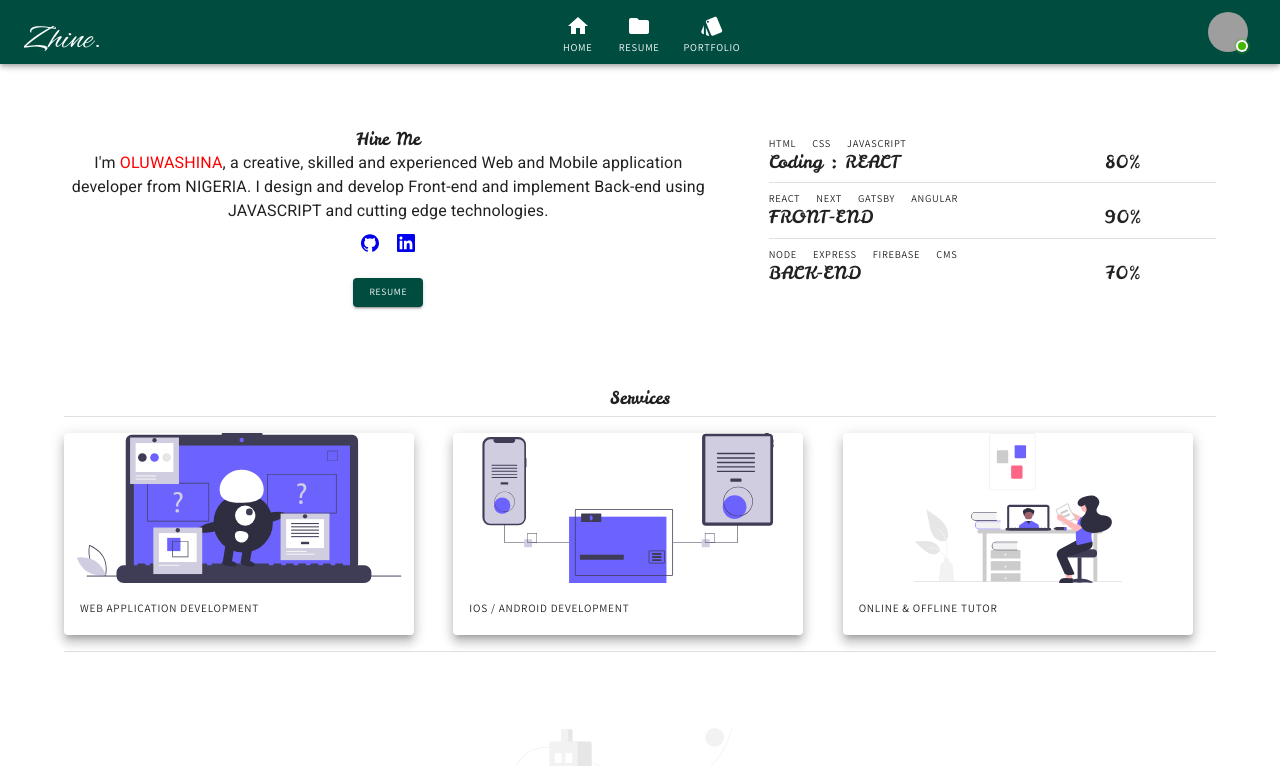
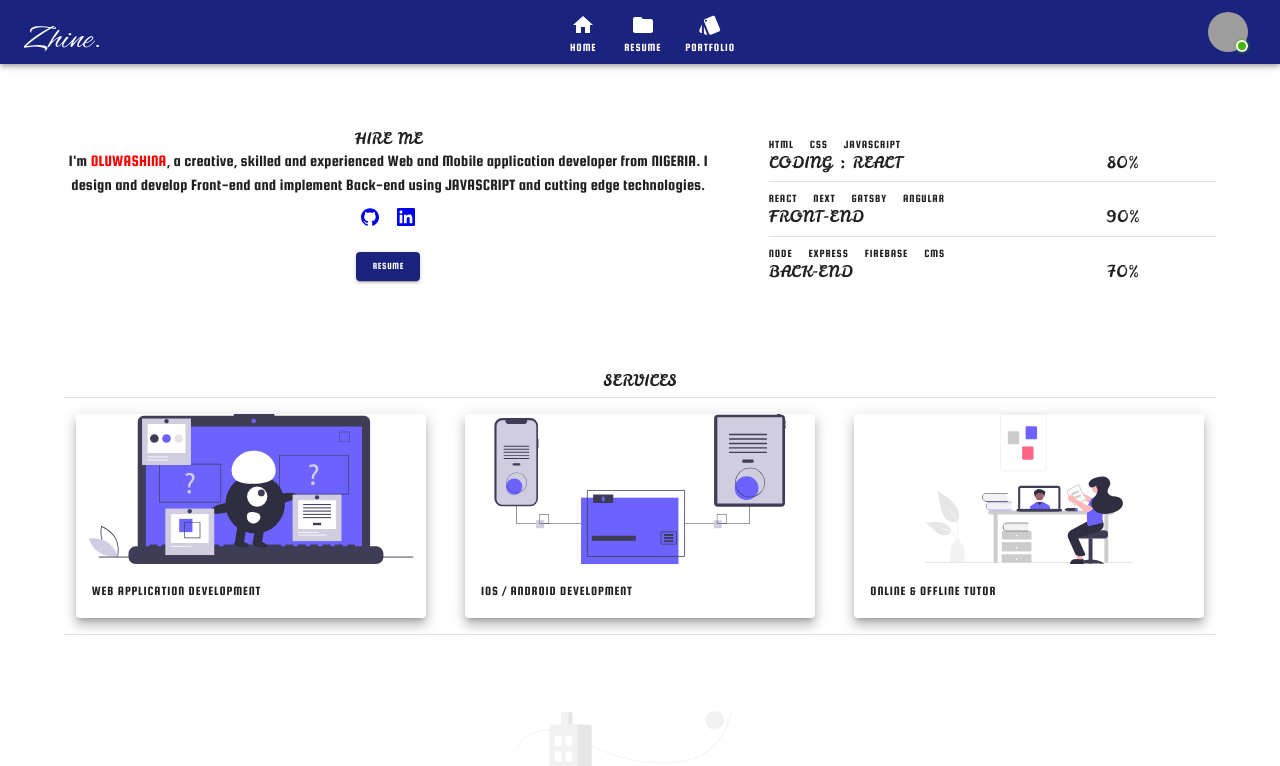
Before and after one commit to Holuwashina/portfolio, a Next.js app: page / in a window 1280 px wide. Shown: the top 766 px of the page. Built offline with nearby package versions, Linux system fonts and the light colour scheme; grey boxes are pictures that could not be loaded.

Commit message:
Editing...

```diff
--- a/assets/styles/appTheme.js
+++ b/assets/styles/appTheme.js
@@ -1,6 +1,7 @@
 import { createTheme } from "@mui/material/styles"
 import "@fontsource/alex-brush"
 import "@fontsource/roboto"
+import "@fontsource/squada-one"
 import "@fontsource/leckerli-one"
 import "@fontsource/assistant"
 
@@ -8,9 +9,9 @@ let theme = createTheme({
     palette: {
         mode: "light",
         primary: {
-            main: "#004d40",
-            light: "#39796b",
-            dark: "#00251a"
+            main: "#1a237e",
+            light: "#534bae",
+            dark: "#000051"
         },
         secondary: {
             main: "#6a1b9a",
@@ -23,48 +24,38 @@ let theme = createTheme({
 
 theme = createTheme(theme, {
     typography: {
-        h6: {
-            fontFamily: "assistant",
-            fontWeight: 400,
-            fontSize: "1.1rem"
-        },
         h5: {
-            fontFamily: "leckerli One",
-            fontSize: "1.1rem"
+            fontFamily: ["leckerli One","Segoe UI", "Roboto"].join(","),
+            fontSize: "1rem",
+            textTransform: "uppercase",
         },
         h4: {
-            fontFamily: "Alex brush",
-            // fontWeight: 200
+            fontFamily: ["Alex brush","Segoe UI", "Roboto"].join(","),
         },
         body1: {
-            fontFamily: "roboto",
-            fontWeight: 400,
+            fontFamily: ["squada one","Segoe UI", "Roboto"].join(","),
         },
         body2: {
-            fontFamily: "assistant",
-            fontWeight: 400,
-            fontSize: "0.65rem",
-            letterSpacing: "0.07em",
+            fontFamily: ["squada one","Segoe UI", "Roboto"].join(","),
+            fontSize: "0.7rem",
+            letterSpacing: "0.08em",
         },
         button: {
-            fontFamily: "assistant",
+            fontFamily: ["squada one","Segoe UI", "Roboto"].join(","),
         },
         subtitle1: {
-            fontFamily: "assistant",
-            fontWeight: 400,
-            fontSize: "0.7rem",
+            fontFamily: ["squada one","Segoe UI", "Roboto"].join(","),
+            fontSize: "0.8rem",
             letterSpacing: "0.07em",
             textTransform: "uppercase",
         },
         subtitle2: {
-            fontFamily: "assistant",
-            fontWeight: 400,
-            fontSize: "0.8rem",
+            fontFamily: ["squada one","Segoe UI", "Roboto"].join(","),
+            fontSize: "0.9rem",
         },
         caption: {
-            fontFamily: "assistant",
-            fontWeight: 400,
-            fontSize: "0.6rem",
+            fontFamily: ["squada one","Segoe UI", "Roboto"].join(","),
+            fontSize: "0.8rem",
         },
     },
 
@@ -129,8 +120,7 @@ theme = createTheme(theme, {
         MuiChip: {
             styleOverrides: {
                 root: {
-                    fontFamily: "assistant",
-                    fontWeight: 400,
+                    fontFamily: "squada one",
                     fontSize: "0.6rem",
                     letterSpacing: "0.07em",
                     textTransform: "uppercase",
--- a/components/LinkWidget.js
+++ /dev/null
@@ -1,24 +0,0 @@
-import Link from "next/link";
-import Box from "@mui/material/Box";
-import IconButton from "@mui/material/IconButton";
-import Typography from "@mui/material/Typography";
-
-const LinkWidget = (props) => {
-   const {children, name, path} = props
-    return (
-        <>
-            <Link href={path}>
-                <Box sx={{ textAlign: 'center' }}>
-                    <IconButton color="inherit" size='small'>
-                        {children}
-                    </IconButton>
-                    <Typography variant='body2' sx={{ marginTop: '-3px' }}>
-                        {name}
-                    </Typography>
-                </Box>
-            </Link>
-        </>
-    )
-}
-
-export default LinkWidget;
--- a/sections/Footer.js
+++ b/sections/Footer.js
@@ -161,7 +161,7 @@ const steps = [
 	},
 	{
 		question: `What's the price you charge on a project ?`,
-		answer: `Price of a project is derived from these factors ( application category and complexity ).`,
+		answer: `Price of a project is determined by the complexity and some others technical aspect of the application.`,
 	},
 ];
 
@@ -183,7 +183,7 @@ export function TextMobileStepper() {
 			<Paper>
 				<Divider sx={{ pb: 3, pt: 2 }}>
 					<Typography variant="h5" textAlign="center">
-						FAQS
+						ABOUT ME
 					</Typography>
 				</Divider>
 				<Typography textAlign="left" sx={{ ml: 3 }}>
--- a/sections/Header.js
+++ b/sections/Header.js
@@ -1,12 +1,11 @@
 import * as React from 'react';
+import Link from "next/link";
 import { styled } from '@mui/material/styles';
 import { AppBar, Box, Badge, Avatar, Switch, Toolbar, Divider, Typography, Menu, Stack, IconButton } from '@mui/material';
 import Home from '@mui/icons-material/Home';
 import Folder from '@mui/icons-material/Folder';
 import StyleIcon from '@mui/icons-material/Style';
 import { BiMailSend, BiPhoneCall } from 'react-icons/bi';
-import LinkWidget from "../components/LinkWidget";
-
 
 function Header() {
 
@@ -76,9 +75,9 @@ function Header() {
           sx={{ margin: 'auto' }}
         >
           {
-            menus.map((menu) => {
+            menus.map((menu, index) => {
               return (
-                <React.Fragment key={menu.name}>
+                <React.Fragment key={index}>
                   <LinkWidget name={menu.name} path={menu.path}>
                     {menu.icon}
                   </LinkWidget>
@@ -146,6 +145,25 @@ function Header() {
 }
 export default Header;
 
+
+const LinkWidget = ({children, name, path}) => {
+    return (
+        <>
+            <Link href={path}>
+                <Box sx={{ textAlign: 'center' }}>
+                    <IconButton color="inherit" size='small'>
+                        {children}
+                    </IconButton>
+                    <Typography variant='body2' sx={{ marginTop: '-3px' }}>
+                        {name}
+                    </Typography>
+                </Box>
+            </Link>
+        </>
+    )
+}
+
+
 const StyledBadge = styled(Badge)(({ theme }) => ({
   '& .MuiBadge-badge': {
     backgroundColor: '#44b700',
--- a/sections/Services.js
+++ b/sections/Services.js
@@ -1,12 +1,8 @@
 import * as React from 'react';
-import { Grid, Typography, Card, CardContent, CardMedia, CardActionArea, Divider, useMediaQuery, Stack } from "@mui/material";
-import { useTheme } from "@mui/styles";
+import { Grid, Typography, Card, CardContent, CardMedia, CardActionArea, Divider, Stack } from "@mui/material";
 
 
 function Services({serviceCard, heading, children}) {
-
-  const theme = useTheme()
-  const matches = useMediaQuery(theme.breakpoints.up('xs'))
 
   return (
     <>
@@ -16,10 +12,10 @@ function Services({serviceCard, heading, children}) {
 
       <Divider />
 
-      <Grid container justifyContent={matches ? "" : "center"} spacing={2} sx={{ pt: 2, pb: 2 }}>
+      <Grid container spacing={2} sx={{ pt: 2, pb: 2, textAlign: "-webkit-center"}}>
         {serviceCard.map((card) => {
           return (
-            <Grid key={card.id} item xs={12} sm={4}>
+            <Grid key={card.id} item xs={12} sm={6} md={4}>
               <Card raised sx={{ maxWidth: 350, minWidth: 100 }}>
                 <CardActionArea>
                   <CardMedia
@@ -32,7 +28,7 @@ function Services({serviceCard, heading, children}) {
                   <CardContent>
                     <Stack direction="row" justifyContent="space-between" alignItems="center">
                       <Typography variant="subtitle1">{card.type} </Typography>
-                      <Typography variant="caption" sx={{ color: "green", textTransform: "uppercase" }}>{card.progress}</Typography>
+                      <Typography variant="caption" sx={{ color: "red", textTransform: "uppercase" }}>{card.progress}</Typography>
                     </Stack>
                   </CardContent>
                 </CardActionArea>
```
